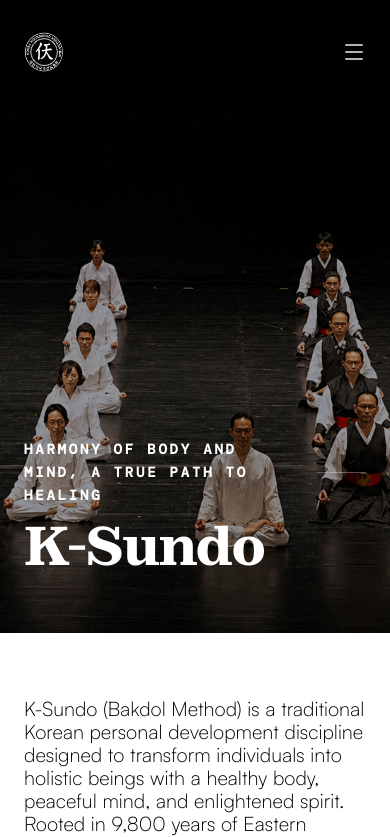
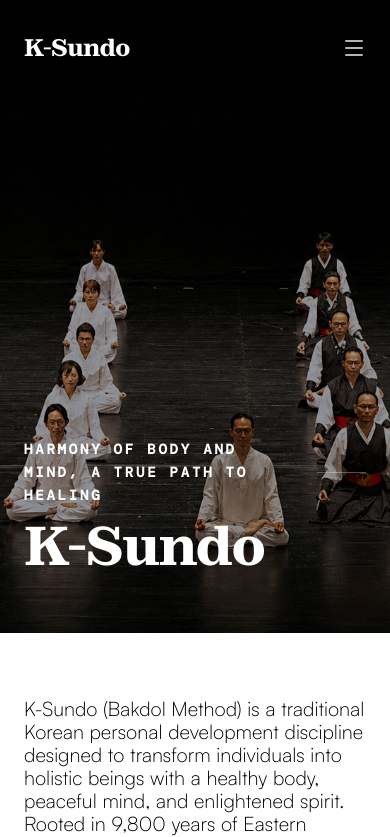
Before and after one commit to hanbrandon/k-sundo.org, a Next.js app: page / in a window 390 px wide. Shown: the top 837 px of the page. Built offline with nearby package versions, Linux system fonts and the light colour scheme; a web font is replaced by a local one.

Commit message:
removed logo

```diff
--- a/src/components/layout/Navbar/Navbar.tsx
+++ b/src/components/layout/Navbar/Navbar.tsx
@@ -49,22 +49,12 @@ export default function Navbar() {
     >
       <Link
         href="/"
-        className="cursor-pointer group flex items-center"
+        className={`cursor-pointer group flex items-center font-serif text-2xl md:text-3xl font-bold tracking-tight hover:opacity-70 transition-opacity ${
+          hasHero ? 'text-white' : 'text-black'
+        }`}
         id="brand-logo"
       >
-        {/* Mobile Logo */}
-        <img
-          src="/logo-mobile.png"
-          alt="K-Sundo Logo"
-          className="h-10 w-auto object-contain md:hidden invert brightness-0"
-          style={{ filter: 'brightness(0) invert(1)' }}
-        />
-        {/* Desktop Logo */}
-        <img
-          src={hasHero ? "/logo-white.png" : "/logo-black.png"}
-          alt="K-Sundo Logo"
-          className="hidden md:block h-12 w-auto object-contain hover:opacity-80 transition-opacity"
-        />
+        K-Sundo
       </Link>
 
       {/* Desktop Nav */}
```
